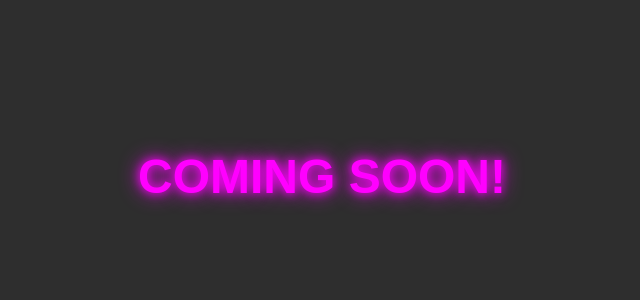
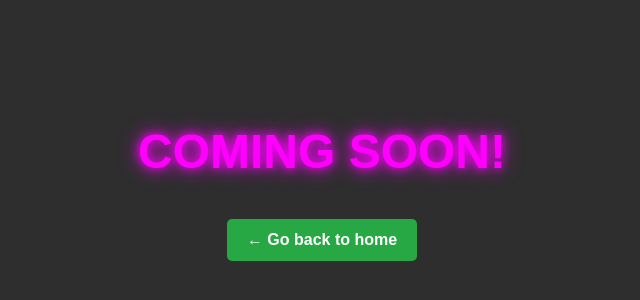
Before and after one commit to emee-minigames/EM-EE-Minigames, a plain HTML site: page links.html in a window 1280 px wide. Shown: the part 224-524 px from the top of the page, without its empty margins (318-958 px from the left). Drawn offline with Linux system fonts and the light colour scheme.

Commit message:
Update links.html

```diff
--- a/links.html
+++ b/links.html
@@ -11,6 +11,7 @@
       font-family: Arial, sans-serif;
       color: white;
       display: flex;
+      flex-direction: column;
       justify-content: center;
       align-items: center;
       height: 100vh;
@@ -20,10 +21,29 @@
       color: #ff00ff;
       font-size: 48px;
       text-shadow: 0 0 10px #ff00ff, 0 0 20px #ff00ff;
+      margin-bottom: 40px;
+    }
+
+    .back-button {
+      padding: 12px 20px;
+      background: #28a745;
+      color: white;
+      font-weight: bold;
+      border: none;
+      border-radius: 5px;
+      text-decoration: none;
+      transition: background 0.3s ease;
+    }
+
+    .back-button:hover {
+      background: #218838;
     }
   </style>
 </head>
 <body>
+
   <h1>COMING SOON!</h1>
+  <a href="home.html" class="back-button">← Go back to home</a>
+
 </body>
 </html>
```
